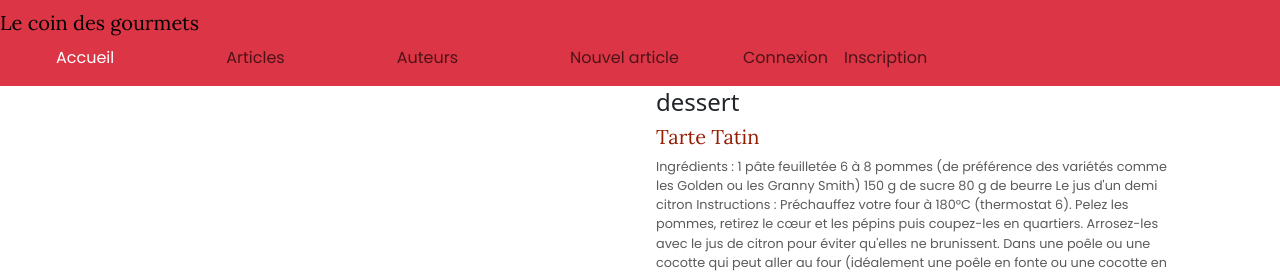
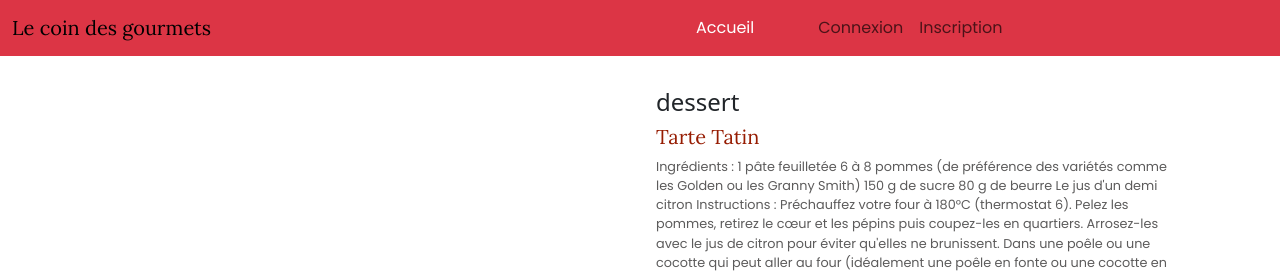
Before and after one commit to sunsand03/Le_coin_des_gourmets, a PHP site: page / in a window 1280 px wide. Shown: the top 274 px of the page. Run offline with PHP 8.4, Linux system fonts and the light colour scheme; data comes from the database, SQL or seed files in the repository.

Commit message:
Réorganisation du menu en une ligne
Définition des onglets auxquels un utilisateur non connecté ou non inscrit n'a pas accès

```diff
--- a/include/menu.php
+++ b/include/menu.php
@@ -13,50 +13,27 @@ if (isset($_SESSION['email']) && ($_SESSION['email']) != '') {
 
 <!-- rend la barre de navigation responsive, fixe et la colore en rouge -->
 <nav class="navbar navbar-expand-lg bg-danger text-white fixed-top">
-    <div >
-        <div class="logo">
-
+    <div class="container-fluid">
+        <div class="row w-100 align-items-center">
+            <!-- logo -->
+            <div class="col">
                 <a href="index.php" class="navbar-brand small">
                     Le coin des gourmets
                 </a>
             </div>
 
-        <!-- menu burger -->
-        <button class="navbar-toggler" type="button" data-bs-toggle="collapse" data-bs-target="#navbarNav" aria-controls="navbarNav" aria-expanded="false" aria-label="Toggle navigation">
-            <span class="navbar-toggler-icon"></span>
-        </button>
-
-
             <!-- barre de navigation -->
-        <div class="collapse navbar-collapse text-end" id="navbarNav">
+            <div class="col">
+                <div class="collapse navbar-collapse" id="navbarNav">
                     <ul class="navbar-nav">
 
+                        <!-- liens qui apparait lorsqu'on est pas connecté -->
+                        <?php if ($emailSession == '') { ?>
                             <li class="nav-item">
                                 <a class="nav-link <?php if ($page == 'index') {
                                                         echo 'active-page';
                                                     } ?> mx-lg-5" href="index.php">Accueil</a>
                             </li>
-
-                <li class="nav-item">
-                    <a class="nav-link <?php if ($page == 'article') {
-                                            echo 'active-page';
-                                        } ?> mx-lg-5" href="articles.php">Articles</a>
-                </li>
-
-                <li class="nav-item">
-                    <a class="nav-link <?php if ($page == 'auteur') {
-                                            echo 'active-page';
-                                        } ?> mx-lg-5" href="auteurs.php">Auteurs</a>
-                </li>
-
-                <li class="nav-item">
-                    <a class="nav-link <?php if ($page == 'nouvel article') {
-                                            echo 'active-page';
-                                        } ?> mx-lg-5" href="article_new.php">Nouvel article</a>
-                </li>
-
-                <!-- liens qui apparait lorsqu'on est pas connecté -->
-                <?php if ($emailSession == '') { ?>
                             <li class="nav-item"><a href="login.php" class="nav-link <?php if ($page == 'login') {
                                                                                             echo 'active-page';
                                                                                         } ?>">Connexion</a></li>
@@ -64,6 +41,26 @@ if (isset($_SESSION['email']) && ($_SESSION['email']) != '') {
                                                                                             echo 'active-page';
                                                                                         } ?>">Inscription</a></li>
                         <?php } else { ?>
+                            <li class="nav-item">
+                                <a class="nav-link <?php if ($page == 'index') {
+                                                        echo 'active-page';
+                                                    } ?> mx-lg-5" href="index.php">Accueil</a>
+                            </li>
+                            <li class="nav-item">
+                                <a class="nav-link <?php if ($page == 'article') {
+                                                        echo 'active-page';
+                                                    } ?> mx-lg-5" href="articles.php">Articles</a>
+                            </li>
+                            <li class="nav-item">
+                                <a class="nav-link <?php if ($page == 'auteur') {
+                                                        echo 'active-page';
+                                                    } ?> mx-lg-5" href="auteurs.php">Auteurs</a>
+                            </li>
+                            <li class="nav-item">
+                                <a class="nav-link <?php if ($page == 'nouvel article') {
+                                                        echo 'active-page';
+                                                    } ?> mx-lg-5" href="article_new.php">Nouvel article</a>
+                            </li>
                             <li class="nav-item nav-link text-center">Bonjour<br><?php echo $emailSession; ?></li>
                             <li class="nav-item"> <a class="nav-link <?php if ($page == 'logout') {
                                                                             echo 'active-page';
@@ -71,9 +68,20 @@ if (isset($_SESSION['email']) && ($_SESSION['email']) != '') {
                         <?php } ?>
 
                     </ul>
+
+                    <!-- burger button à développer-->
+                    <!-- <div class="col text-end">
+                        <button class="navbar-toggler" type="button" data-bs-toggle="collapse" data-bs-target="#navbarNav" aria-controls="navbarNav" aria-expanded="false" aria-label="Toggle navigation">
+                            <span class="navbar-toggler-icon"></span>
+                        </button>
+                    </div> -->
+
+                </div>
+
             </div>
 
 
+        </div>
 
     </div>
 
```
Lines whose indentation alone changed are shown as unchanged.
